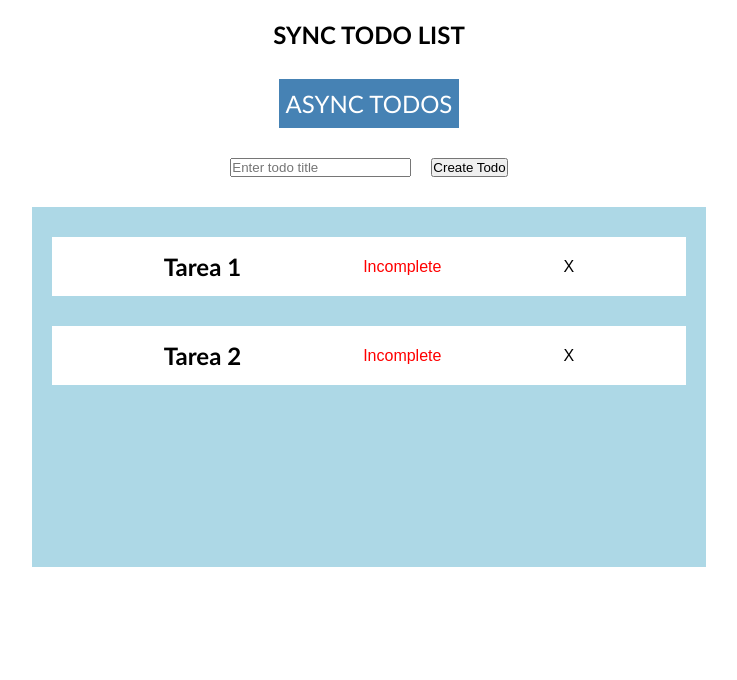
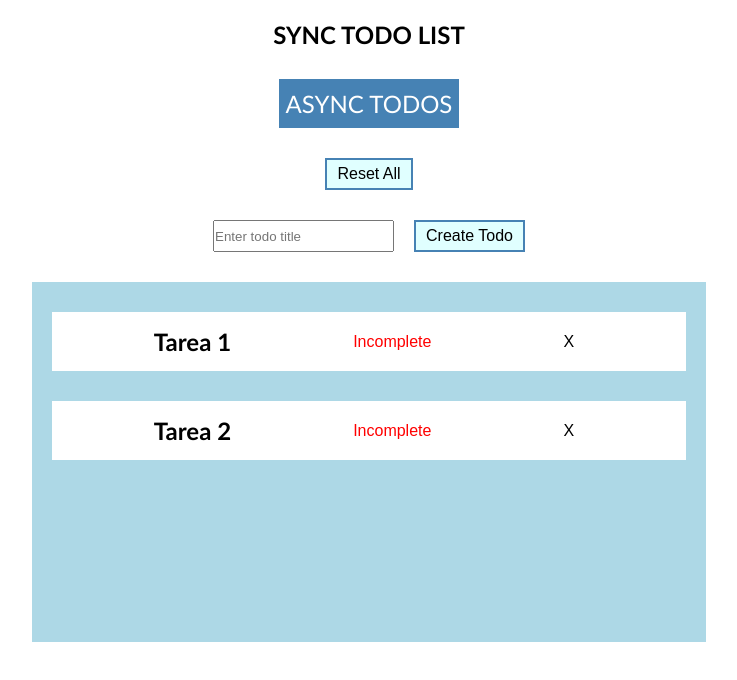
Before and after one commit to JuanSeGArtor/to-do-list, a React (Vite) app: page /sync-todo in a window 1280 px wide. Shown: the top 680 px of the page, without its empty margins (271-1008 px from the left). Built offline with nearby package versions, Linux system fonts and the light colour scheme.

Commit message:
agregar resetAll para vaciar array de Todos

```diff
--- a/src/main.scss
+++ b/src/main.scss
@@ -16,6 +16,19 @@ body {
         align-items: center;
         justify-content: center;
         gap: 30px;
+
+        button {
+            font-size: 16px;
+            padding: 5px 10px;
+            background-color: lightcyan;
+            border:  2px solid steelblue;
+            cursor: pointer;
+            &:hover {
+                transition: ease 1s;
+                background-color: steelblue;
+                color: white;
+            }
+        }
 
         main {
             display: flex;
--- a/src/pages/SyncTodo/SyncTodoList.jsx
+++ b/src/pages/SyncTodo/SyncTodoList.jsx
@@ -1,7 +1,7 @@
 import { useState } from "react";
 import { useDispatch, useSelector } from "react-redux";
 import Button from "../../components/Button";
-import { addTodo, deleteTodo, selectTodos, toggleTodoStatus } from "../../redux/reducers/todoSlice";
+import { addTodo, deleteTodo, resetTodos, selectTodos, toggleTodoStatus } from "../../redux/reducers/todoSlice";
 
 export default function SyncTodoList() {
     const dispatch = useDispatch();
@@ -30,11 +30,16 @@ export default function SyncTodoList() {
         dispatch(toggleTodoStatus(id));
     }
 
+    const handleResetTodos = () => {
+        dispatch(resetTodos());
+    }
+
+
     return (
         <section>
             <h1>SYNC TODO LIST</h1>
             <Button text="ASYNC TODOS" path="/" />
-            {/* reset todos */}
+            <button onClick={handleResetTodos}>Reset All</button>
             <div className="new-todo" style={{display: 'flex', gap: '20px'}}>
                 <input
                     type="text"
```
